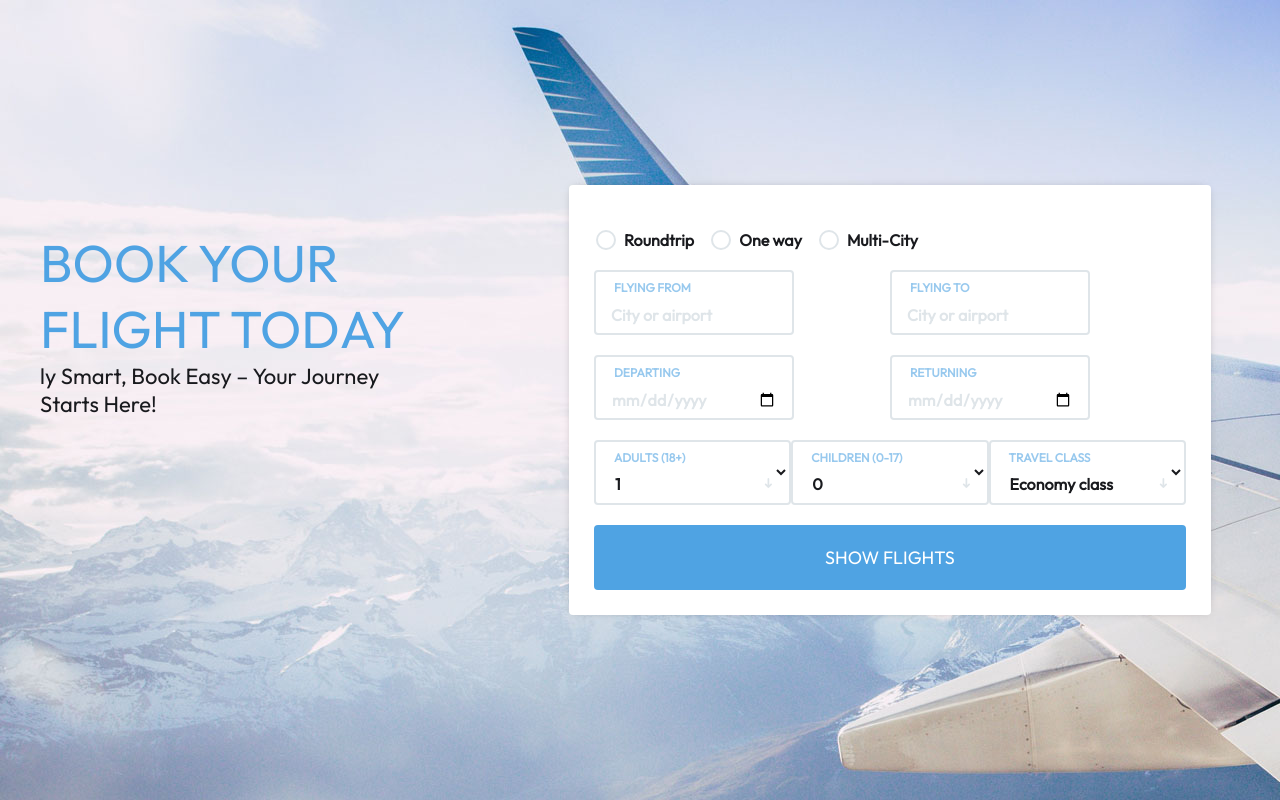
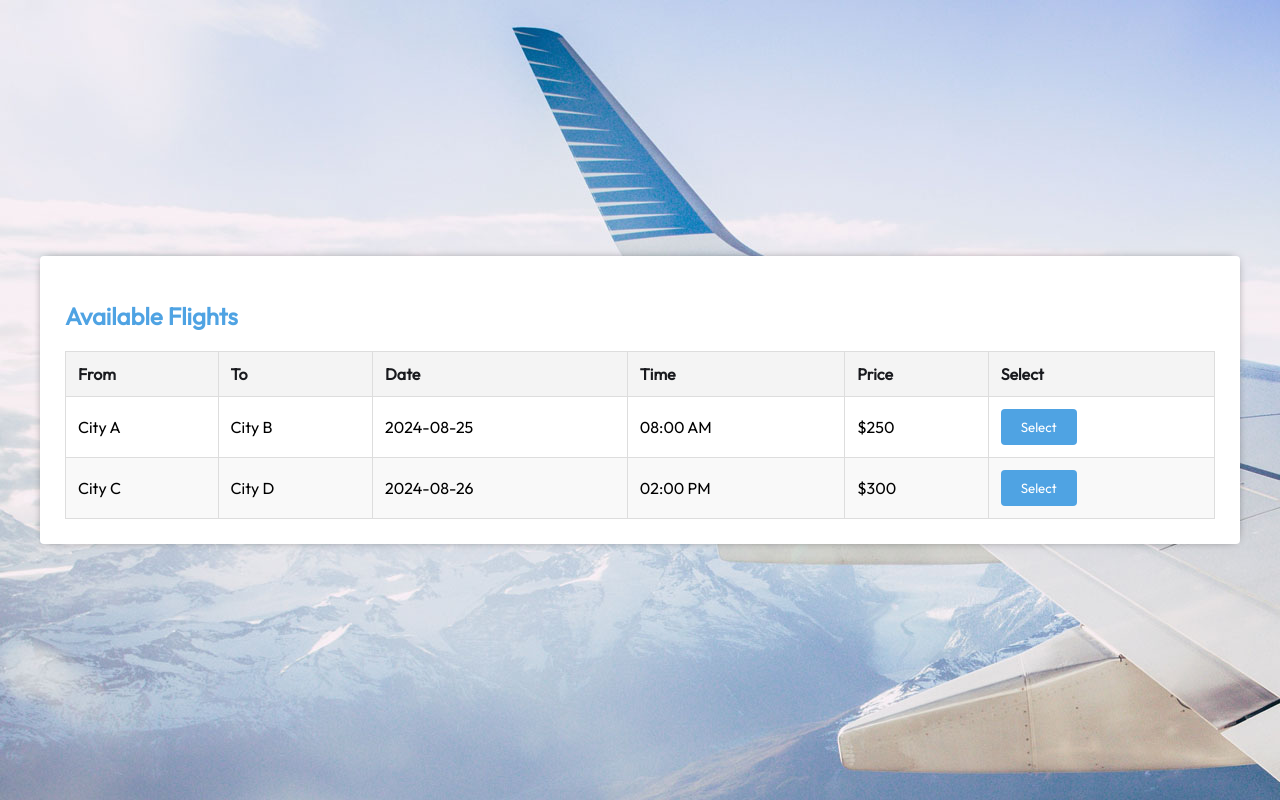
Before and after one commit to duongnguyen233/CSIT214-GroupProject, a React (Vite) app: page /flights in a window 1280 px wide. Built offline with nearby package versions, Linux system fonts and the light colour scheme.

Commit message:
update coding

```diff
--- a/package.json
+++ b/package.json
@@ -14,7 +14,8 @@
     "@fontsource/roboto": "^5.0.8",
     "@supabase/supabase-js": "^2.45.1",
     "react": "^18.2.0",
-    "react-dom": "^18.2.0"
+    "react-dom": "^18.2.0",
+    "react-router-dom": "^6.26.1"
   },
   "devDependencies": {
     "@types/react": "^18.2.15",
--- a/src/App.jsx
+++ b/src/App.jsx
@@ -1,10 +1,18 @@
-import { BookingForm } from "./components/BookingForm/BookingForm";
+import React from 'react';
+import { BrowserRouter as Router, Routes, Route } from 'react-router-dom';
+import BookingForm from './components/BookingForm/BookingForm';
+import FlightList from './components/FlightList/FightList';
+import TicketDetails from './components/TicketDetails/TicketDetails';
 
 function App() {
   return (
-    <div>
-      <BookingForm />
-    </div>
+    <Router>
+      <Routes>
+        <Route path="/" element={<BookingForm />} />
+        <Route path="/flights" element={<FlightList />} />
+        <Route path="/ticket-details" element={<TicketDetails />} />
+      </Routes>
+    </Router>
   );
 }
 
--- a/src/components/BookingForm/BookingForm.jsx
+++ b/src/components/BookingForm/BookingForm.jsx
@@ -1,7 +1,14 @@
 import React from 'react';
 import styles from './BookingForm.module.css';
+import { useNavigate } from 'react-router-dom';
 
-export const BookingForm = () => {
+const BookingForm = () => {
+  const navigate = useNavigate();
+
+  const handleShowFlights = () => {
+    navigate('/flights');
+  };
+
   return (
     <div id="booking" className={styles.section}>
       <div className={styles.sectionCenter}>
@@ -15,20 +22,16 @@ export const BookingForm = () => {
             </div>
             <div className={`${styles.colMd7} ${styles.colMdOffset1}`}>
               <div className={styles.bookingForm}>
-                <form>
+                <form onSubmit={handleShowFlights}>
                   <div className={styles.formGroup}>
                     <div className={styles.formCheckbox}>
                       <label htmlFor="roundtrip">
-                        <input type="radio" id="roundtrip" name="flight-type" />
+                        <input type="radio" id="roundtrip" name="flight-type" defaultChecked/>
                         <span></span>Roundtrip
                       </label>
                       <label htmlFor="one-way">
                         <input type="radio" id="one-way" name="flight-type" />
                         <span></span>One way
-                      </label>
-                      <label htmlFor="multi-city">
-                        <input type="radio" id="multi-city" name="flight-type" />
-                        <span></span>Multi-City
                       </label>
                     </div>
                   </div>
@@ -107,3 +110,5 @@ export const BookingForm = () => {
     </div>
   );
 };
+
+export default BookingForm;
--- a/src/components/BookingForm/BookingForm.module.css
+++ b/src/components/BookingForm/BookingForm.module.css
@@ -54,7 +54,6 @@
 /* Booking Form Styles */
 .bookingForm {
   position: relative;
-
   background: #fff;
   max-width: 642px;
   width: 100%;
--- /dev/null
+++ b/src/components/FlightList/FightList.jsx
@@ -0,0 +1,59 @@
+// src/components/FlightList/FlightList.jsx
+import React from 'react';
+import { useNavigate } from 'react-router-dom';
+import styles from './FlightList.module.css';
+
+const FlightList = () => {
+  const navigate = useNavigate();
+
+  // Sample flight data
+  const flights = [
+    { id: 1, from: 'City A', to: 'City B', date: '2024-08-25', time: '08:00 AM', price: '$250' },
+    { id: 2, from: 'City C', to: 'City D', date: '2024-08-26', time: '02:00 PM', price: '$300' },
+    // Add more flights as needed
+  ];
+
+  const handleSelect = (flight) => {
+    navigate('/ticket-details', { state: { flight } });
+  };
+
+  return (
+    <div id="flights" className={styles.section}>
+      <div className={styles.sectionCenter}>
+        <div className={styles.container}>
+          <h1>Available Flights</h1>
+          <table className={styles.table}>
+            <thead>
+              <tr>
+                <th>From</th>
+                <th>To</th>
+                <th>Date</th>
+                <th>Time</th>
+                <th>Price</th>
+                <th>Select</th>
+              </tr>
+            </thead>
+            <tbody>
+              {flights.map((flight) => (
+                <tr key={flight.id}>
+                  <td>{flight.from}</td>
+                  <td>{flight.to}</td>
+                  <td>{flight.date}</td>
+                  <td>{flight.time}</td>
+                  <td>{flight.price}</td>
+                  <td>
+                    <button className={styles.selectBtn} onClick={() => handleSelect(flight)}>
+                      Select
+                    </button>
+                  </td>
+                </tr>
+              ))}
+            </tbody>
+          </table>
+        </div>
+      </div>
+    </div>
+  );
+};
+
+export default FlightList;
--- /dev/null
+++ b/src/components/FlightList/FlightList.module.css
@@ -0,0 +1,69 @@
+/* src/components/FlightList/FlightList.module.css */
+.flightList {
+  padding: 20px;
+  font-family: 'Lato', sans-serif;
+}
+
+.section {
+  position: relative;
+  height: 100vh;
+  background-image: url('/background.jpg');
+}
+
+h1 {
+  font-size: 24px;
+  margin-bottom: 20px;
+  color: #4fa3e3;
+}
+
+.table {
+  width: 100%;
+  border-collapse: collapse;
+}
+
+.table th, .table td {
+  padding: 12px;
+  text-align: left;
+  border: 1px solid #ddd;
+}
+
+.table th {
+  background-color: #f4f4f4;
+  color: #191a1e;
+}
+
+.table tr:nth-child(even) {
+  background-color: #f9f9f9;
+}
+
+.selectBtn {
+  background-color: #4fa3e3;
+  color: #fff;
+  border: none;
+  padding: 10px 20px;
+  border-radius: 4px;
+  cursor: pointer;
+}
+
+.selectBtn:hover {
+  background-color: #3a8ac1;
+}
+
+.sectionCenter {
+  position: absolute;
+  top: 50%;
+  left: 50%;
+  transform: translate(-50%, -50%);
+  width: 100%;
+}
+
+.container {
+  position: relative;
+  background: #fff;
+  max-width: 1200px;
+  width: 100%;
+  margin: auto;
+  padding: 45px 25px 25px;
+  border-radius: 4px;
+  box-shadow: 0 0 10px -5px rgba(0, 0, 0, 0.8);
+}
--- /dev/null
+++ b/src/components/TicketDetails/TicketDetails.jsx
@@ -0,0 +1,67 @@
+// src/components/TicketDetails/TicketDetails.jsx
+import React from 'react';
+import { useLocation } from 'react-router-dom';
+import styles from './TicketDetails.module.css';
+
+const TicketDetails = () => {
+  const location = useLocation();
+  const flight = location.state?.flight;
+
+  if (!flight) {
+    return <div>No flight selected</div>;
+  }
+
+  return (
+    <div className={styles.section}>
+    <div className={styles.sectionCenter}>
+    <div className={styles.container}>
+      <h1>Flight Details</h1>
+      <div className={styles.flightInfo}>
+        <h2>Flight Information</h2>
+        <table className={styles.table}>
+          <tbody>
+            <tr>
+              <th>From</th>
+              <td>{flight.from}</td>
+            </tr>
+            <tr>
+              <th>To</th>
+              <td>{flight.to}</td>
+            </tr>
+            <tr>
+              <th>Date</th>
+              <td>{flight.date}</td>
+            </tr>
+            <tr>
+              <th>Time</th>
+              <td>{flight.time}</td>
+            </tr>
+            <tr>
+              <th>Price</th>
+              <td>{flight.price}</td>
+            </tr>
+          </tbody>
+        </table>
+      </div>
+      <div className={styles.services}>
+        <h2>In-Flight Services</h2>
+        <div className={styles.service}>
+          <h3>Food</h3>
+          <p>Select your meal preference.</p>
+        </div>
+        <div className={styles.service}>
+          <h3>Drink</h3>
+          <p>Choose your drink options.</p>
+        </div>
+        <div className={styles.service}>
+          <h3>Extra Package</h3>
+          <p>Additional packages for comfort and convenience.</p>
+        </div>
+      </div>
+    </div>
+    </div>
+    </div>
+  );
+};
+
+export default TicketDetails;
--- /dev/null
+++ b/src/components/TicketDetails/TicketDetails.module.css
@@ -0,0 +1,101 @@
+/* General Styles */
+.ticketDetails {
+  padding: 20px;
+  font-family: 'Lato', sans-serif;
+}
+
+.section {
+  position: relative;
+  height: 100vh;
+  background-image: url('/background.jpg');
+}
+
+h1 {
+  font-size: 24px;
+  margin-bottom: 20px;
+  color: #4fa3e3;
+}
+
+h2 {
+  font-size: 20px;
+  margin-bottom: 15px;
+  color: #4fa3e3;
+}
+
+h3 {
+  font-size: 18px;
+  margin-bottom: 10px;
+  color: #191a1e;
+}
+
+p {
+  font-size: 16px;
+  margin-bottom: 10px;
+  color: #191a1e;
+}
+
+/* Flight Information Table Styles */
+.table {
+  width: 100%;
+  border-collapse: collapse;
+  margin-top: 20px;
+}
+
+.table th, .table td {
+  padding: 12px;
+  text-align: left;
+  border: 1px solid #ddd;
+}
+
+.table th {
+  background-color: #f4f4f4;
+  color: #191a1e;
+}
+
+.table tr:nth-child(even) {
+  background-color: #f9f9f9;
+}
+
+/* In-Flight Services Section Styles */
+.services {
+  margin-top: 20px;
+}
+
+.service {
+  padding: 10px;
+  border: 1px solid #ddd;
+  border-radius: 4px;
+  margin-bottom: 10px;
+  background-color: #fff;
+  box-shadow: 0 0 5px rgba(0, 0, 0, 0.1);
+}
+
+.service h3 {
+  margin-top: 0;
+  color: #4fa3e3;
+}
+
+.service p {
+  margin-bottom: 0;
+  color: #191a1e;
+}
+
+
+.sectionCenter {
+  position: absolute;
+  top: 50%;
+  left: 50%;
+  transform: translate(-50%, -50%);
+  width: 100%;
+}
+
+.container {
+  position: relative;
+  background: #fff;
+  max-width: 900px;
+  width: 100%;
+  margin: auto;
+  padding: 45px 25px 25px;
+  border-radius: 4px;
+  box-shadow: 0 0 10px -5px rgba(0, 0, 0, 0.8);
+}
```
Also changed, not shown: src/data/history.json (deleted, +0 -29 lines), src/data/projects.json (deleted, +0 -26 lines), src/data/skills.json (deleted, +0 -30 lines), 1 other file (tests, documents, lock files or other folders).
